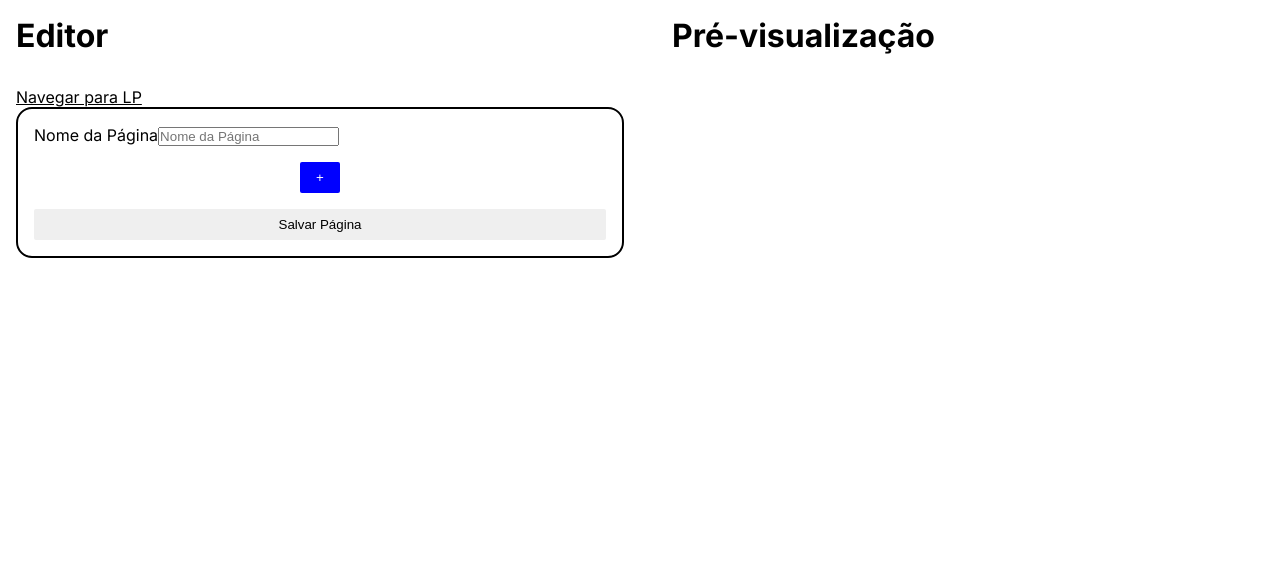
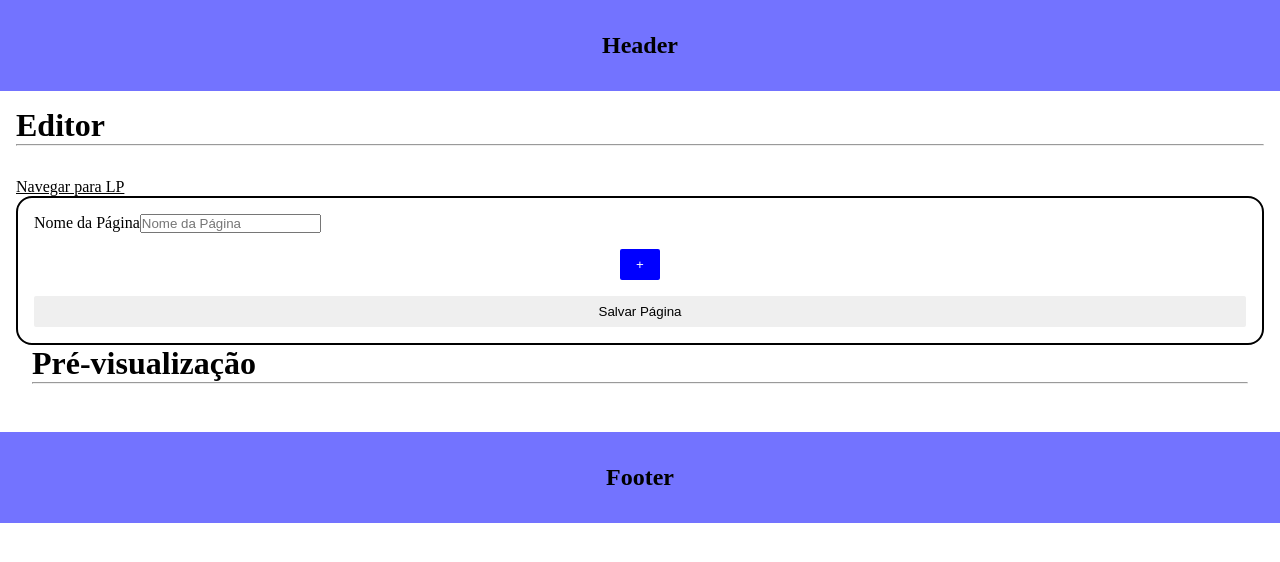
Before and after one commit to icarodpaiva/pdi-next, a Next.js app: page /admin in a window 1280 px wide. Shown: the top 562 px of the page. Built offline with nearby package versions, Linux system fonts and the light colour scheme.

Commit message:
feat: improve page style

```diff
--- a/src/app/admin/page.module.css
+++ b/src/app/admin/page.module.css
@@ -1,5 +1,4 @@
 .main {
-  display: grid;
   grid-template-columns: repeat(2, 1fr);
   gap: 32px;
   padding: 0 16px;
@@ -24,16 +23,21 @@
 }
 
 .previewContainer {
-  position: fixed;
-  top: 0;
-  right: 0;
-  max-width: calc(50% - 32px);
-  width: 100%;
-  padding-right: 16px;
+  position: relative;
 }
 
-.editorContainer .gridTitle,
-.previewContainer .gridTitle {
-  padding-top: 16px;
+.previewContent {
+  position: sticky;
+  top: 16px;
+
+  padding: 0 16px;
+}
+
+.sectionsContainer {
+  display: grid;
+  gap: 24px;
+}
+
+.divider {
   margin-bottom: 32px;
 }
--- a/src/app/admin/page.tsx
+++ b/src/app/admin/page.tsx
@@ -3,6 +3,7 @@
 import { useState } from "react"
 
 import Link from "next/link"
+import { useRouter } from "next/navigation"
 
 import { Section } from "./components/Section"
 import { SectionsModal } from "./components/SectionsModal"
@@ -21,12 +22,13 @@ export interface PageSectionData {
 export default function Admin() {
   const [isModalOpen, setIsModalOpen] = useState(false)
 
-  const [pageSlug, setPageSlug] = useState("")
+  const [slug, setSlug] = useState("")
   const [pageSectionIndex, setPageSectionIndex] = useState(0)
   const [pageSectionsData, setPageSectionsData] = useState<PageSectionData[]>(
     []
   )
 
+  const { push } = useRouter()
   const { setPages } = useTemporaryPagesContext()
 
   const handleOpenModal = (index: number) => {
@@ -45,24 +47,24 @@ export default function Admin() {
   }
 
   const handleChange = (e: React.ChangeEvent<HTMLInputElement>) => {
-    setPageSlug(e.target.value)
+    setSlug(encodeURIComponent(e.target.value))
   }
 
   const handleSubmit = (e: React.FormEvent) => {
     e.preventDefault()
 
-    setPages?.(prevPages => [
-      ...prevPages,
-      { slug: pageSlug, pageSectionsData }
-    ])
+    setPages?.(prevPages => [...prevPages, { slug, pageSectionsData }])
+
+    push(`/lp/${encodeURIComponent(slug)}`)
   }
 
   return (
     <div className={style.main}>
       <div className={style.editorContainer}>
         <h1 className={style.gridTitle}>Editor</h1>
+        <hr className={style.divider} />
 
-        <Link href={`/lp/${pageSlug}`}>Navegar para LP</Link>
+        <Link href={`/lp/${slug}`}>Navegar para LP</Link>
 
         <form onSubmit={handleSubmit}>
           <div>
@@ -73,7 +75,7 @@ export default function Admin() {
               name="page-slug"
               type="text"
               placeholder="Nome da Página"
-              value={pageSlug}
+              value={slug}
               onChange={handleChange}
               autoComplete="off"
               required
@@ -134,8 +136,11 @@ export default function Admin() {
       </div>
 
       <div className={style.previewContainer}>
+        <div className={style.previewContent}>
           <h1 className={style.gridTitle}>Pré-visualização</h1>
+          <hr className={style.divider} />
 
+          <div className={style.sectionsContainer}>
             {pageSectionsData.map(({ pageSection, formData: props }, index) => {
               const PageSectionComponent = sectionComponents[pageSection]
 
@@ -147,5 +152,7 @@ export default function Admin() {
             })}
           </div>
         </div>
+      </div>
+    </div>
   )
 }
--- a/src/app/admin/sections/ImagesGallery/ImageGallery.module.css
+++ b/src/app/admin/sections/ImagesGallery/ImageGallery.module.css
@@ -7,18 +7,18 @@
 .imagesGallery {
   display: grid;
   gap: 8px;
-  grid-template-columns: repeat(1, 1fr);
+  grid-template-columns: repeat(2, 1fr);
 }
 
 @media screen and (min-width: 768px) {
   .imagesGallery {
-    grid-template-columns: repeat(2, 1fr);
+    grid-template-columns: repeat(3, 1fr);
   }
 }
 
 @media screen and (min-width: 1280px) {
   .imagesGallery {
-    grid-template-columns: repeat(3, 1fr);
+    grid-template-columns: repeat(4, 1fr);
   }
 }
 
--- a/src/app/admin/sections/ImagesGallery/ImagesGallery.tsx
+++ b/src/app/admin/sections/ImagesGallery/ImagesGallery.tsx
@@ -21,8 +21,8 @@ export const ImagesGallery = ({
       <h1>{title}</h1>
 
       <div className={style.imagesGallery}>
-        {images?.map(image => (
-          <img key={image?.src} src={image?.src} alt={image?.alt} />
+        {images?.map((image, index) => (
+          <img key={index} src={image?.src} alt={image?.alt} />
         ))}
       </div>
     </div>
--- a/src/app/globals.css
+++ b/src/app/globals.css
@@ -4,10 +4,22 @@
   margin: 0;
 }
 
-html,
-body {
-  max-width: 100vw;
-  overflow-x: hidden;
+header,
+footer {
+  padding: 32px;
+  display: grid;
+  text-align: center;
+  background-color: rgba(0, 0, 255, 0.548);
+  font-size: 24px;
+  font-weight: 700;
+}
+
+header {
+  margin-bottom: 16px;
+}
+
+footer {
+  margin-top: 16px;
 }
 
 main {
--- a/src/app/layout.tsx
+++ b/src/app/layout.tsx
@@ -1,10 +1,8 @@
-import "./globals.css"
 import type { Metadata } from "next"
-import { Inter } from "next/font/google"
 
 import { TemporaryPagesContextProvider } from "./contexts/TemporaryPagesContext"
 
-const inter = Inter({ subsets: ["latin"] })
+import "./globals.css"
 
 export const metadata: Metadata = {
   title: "Create Next App",
@@ -18,9 +16,13 @@ export default function RootLayout({
 }) {
   return (
     <html lang="en">
-      <body className={inter.className}>
+      <body>
         <TemporaryPagesContextProvider>
+          <header>Header</header>
+
           {children}
+
+          <footer>Footer</footer>
         </TemporaryPagesContextProvider>
       </body>
     </html>
```
Also changed, not shown: src/app/lp/[slug]/page.tsx (+7 -15 lines). Lines whose indentation alone changed are shown as unchanged.
